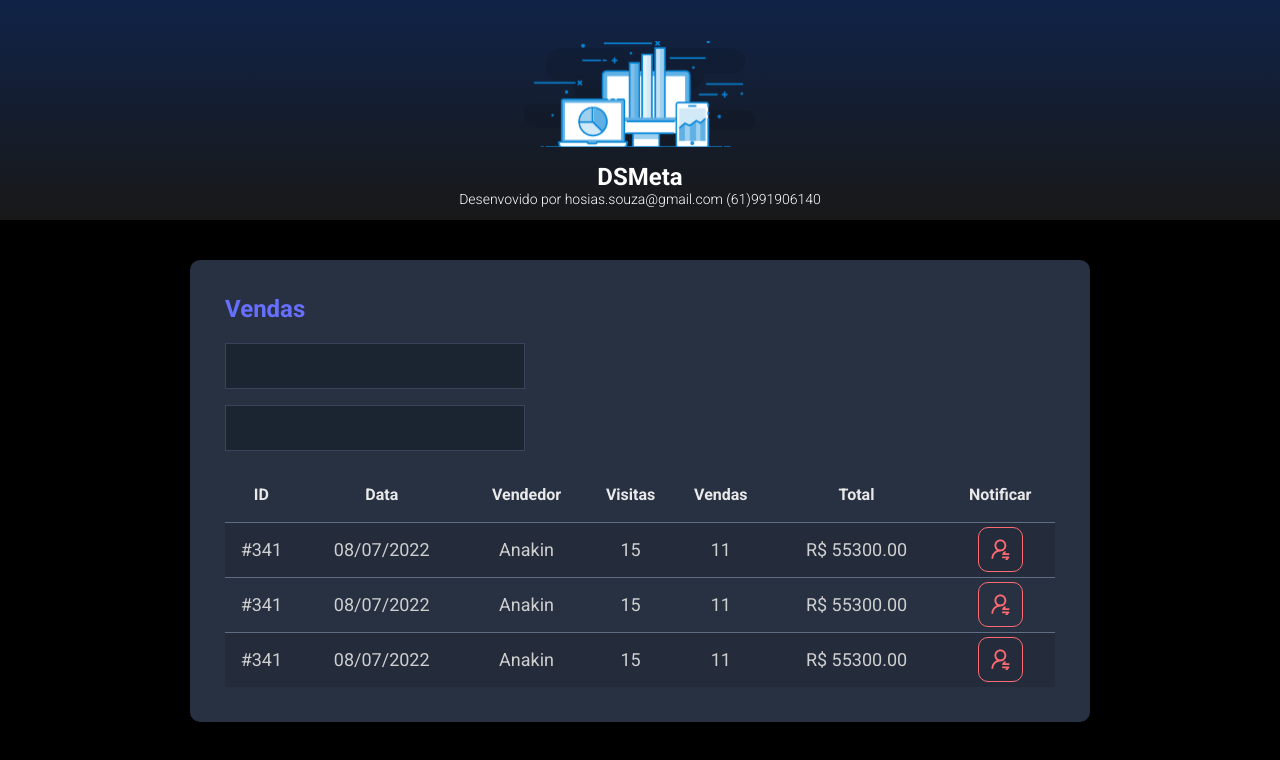
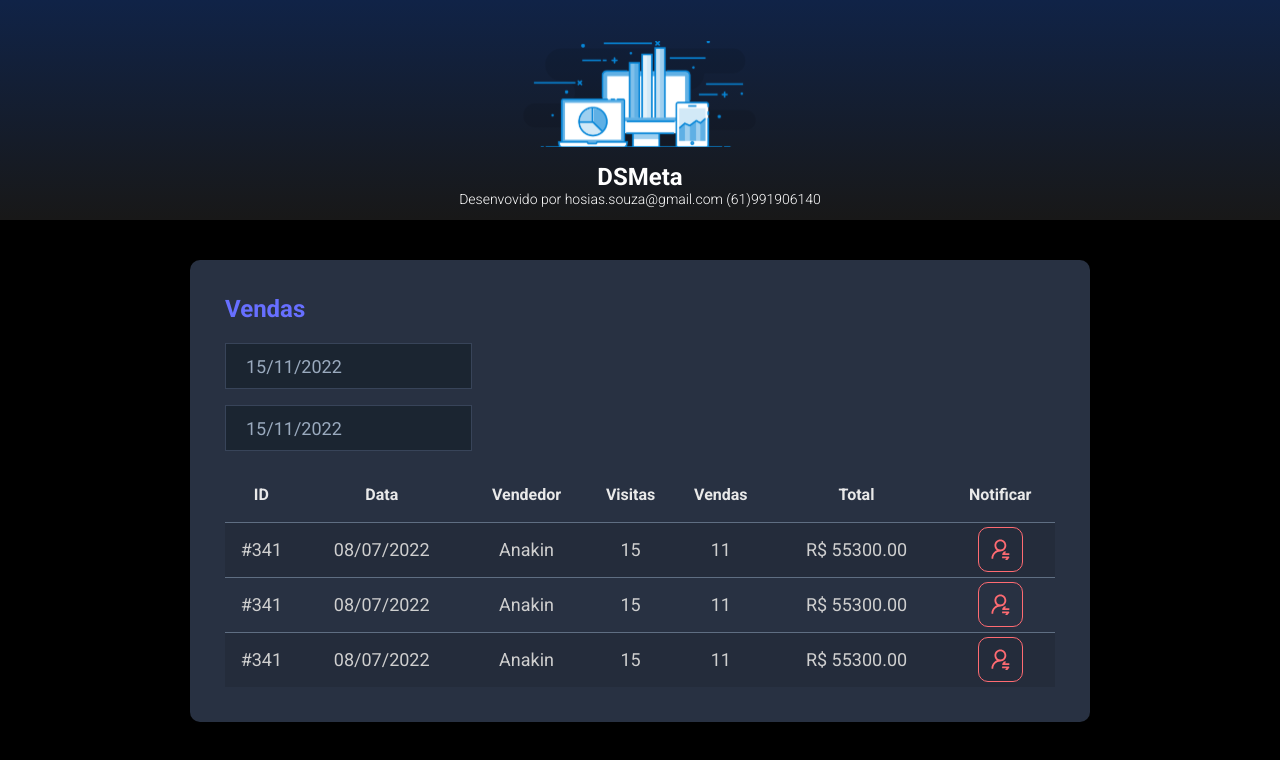
Before and after one commit to blackkamenrider/dsmeta, a React (Vite) app in the folder frontend/: page / in a window 1280 px wide. Shown: the top 760 px of the page. Built offline with nearby package versions, Linux system fonts and the light colour scheme.

Commit message:
Datepiker

```diff
--- a/frontend/package.json
+++ b/frontend/package.json
@@ -9,7 +9,9 @@
     "preview": "vite preview"
   },
   "dependencies": {
+    "@types/react-datepicker": "4.4.2",
     "react": "^18.2.0",
+    "react-datepicker": "4.8.0",
     "react-dom": "^18.2.0"
   },
   "devDependencies": {
--- a/frontend/src/components/SalesCard/index.tsx
+++ b/frontend/src/components/SalesCard/index.tsx
@@ -1,3 +1,6 @@
+
+import DatePicker from "react-datepicker";
+import "react-datepicker/dist/react-datepicker.css";
 import NotificationButton from '../NotificationButton'
 import  './styles.css'
 
@@ -9,11 +12,21 @@
 
             <div className="container">
                <div className="dsmeta-form-control-container">
-                 <input className="dsmeta-form-control" type="text"></input>
+                 <DatePicker
+                    selected={new Date()}
+                    onChange={(date: Date) => {}}
+                    className="dsmeta-form-control"
+                    dateFormat="dd/MM/yyyy"
+                />
                </div>
 
                <div className="dsmeta-form-control-container">
-                 <input className="dsmeta-form-control" type="text" type="text"></input>
+                <DatePicker
+                    selected={new Date()}
+                    onChange={(date: Date) => {}}
+                    className="dsmeta-form-control"
+                    dateFormat="dd/MM/yyyy"
+                />
                </div>
             </div>
 
```
Also changed, not shown: 1 other file (tests, documents, lock files or other folders).
